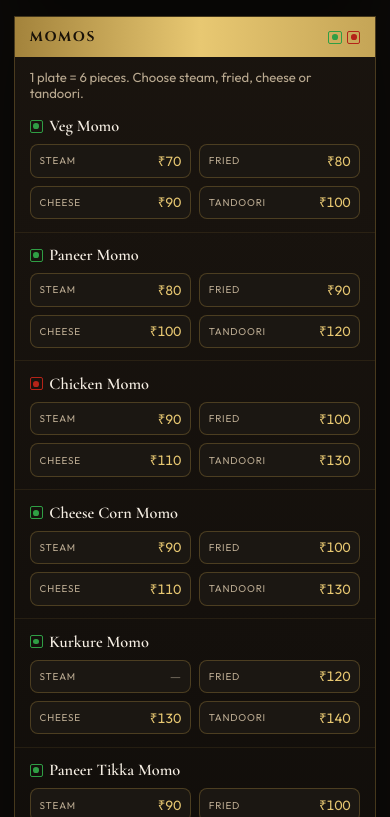
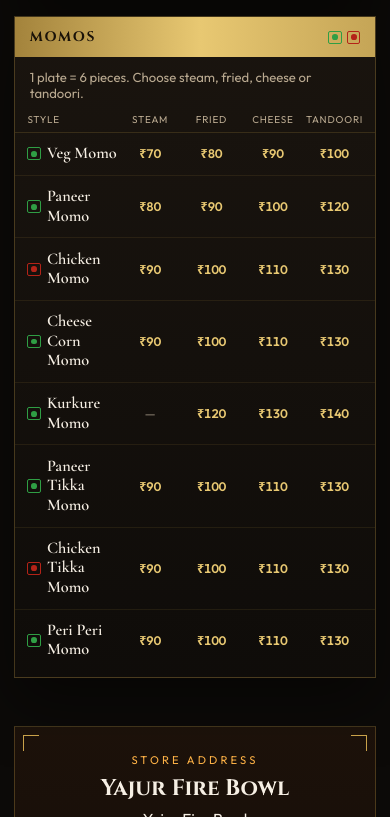
Before and after one commit to PratyushNayak04oct/Yajur-Fire-Bowl-v1, a Next.js app: page / in a window 390 px wide. Shown: the part 3567-4384 px from the top of the page. Built offline with nearby package versions, Linux system fonts and the light colour scheme.

Commit message:
CSS fixes

```diff
--- a/app/globals.css
+++ b/app/globals.css
@@ -730,49 +730,72 @@ main,
   grid-template-columns: auto;
 }
 
-.split-head,
-.momo-head {
+.split-head {
   display: none;
 }
 
+.momo-head,
+.momo {
+  display: grid;
+  grid-template-columns: minmax(5.6rem, 1.35fr) repeat(4, minmax(2.5rem, 1fr));
+  column-gap: 0.3rem;
+  align-items: center;
+  padding-inline: 0.75rem;
+}
+
+.momo-head {
+  padding-top: 0.55rem;
+  padding-bottom: 0.4rem;
+  color: var(--muted);
+  font-size: 0.62rem;
+  letter-spacing: 0.08em;
+  text-transform: uppercase;
+  text-align: center;
+  border-bottom: 1px solid rgba(201, 162, 74, 0.18);
+}
+
+.momo-head span:first-child {
+  text-align: left;
+  justify-self: start;
+}
+
 .momos {
-  display: grid;
+  display: block;
 }
 
 .momo {
-  display: grid;
-  grid-template-columns: 1fr 1fr;
-  gap: 0.5rem;
-  padding: 0.78rem 0.9rem;
+  padding-top: 0.7rem;
+  padding-bottom: 0.7rem;
   border-bottom: 1px solid rgba(201, 162, 74, 0.1);
 }
 
 .momo .name {
   display: flex;
   gap: 0.4rem;
-  grid-column: 1 / -1;
+  grid-column: 1;
   align-items: center;
+  justify-self: start;
+  line-height: 1.2;
 }
 
 .momo span:not(.name) {
-  display: inline-flex;
-  justify-content: space-between;
+  display: flex;
+  flex-direction: column;
+  justify-content: center;
   align-items: center;
-  background: #1b1712;
-  border: 1px solid var(--line);
-  border-radius: 8px;
-  padding: 0.42rem 0.55rem;
-  font-size: 0.84rem;
+  text-align: center;
+  background: transparent;
+  border: 0;
+  border-radius: 0;
+  padding: 0;
+  font-size: clamp(0.78rem, 3.2vw, 1rem);
   color: var(--gold-2);
   font-variant-numeric: tabular-nums;
+  font-weight: 600;
 }
 
 .momo span:not(.name)::before {
-  color: var(--muted);
-  font-size: 0.62rem;
-  letter-spacing: 0.08em;
-  text-transform: uppercase;
-  content: attr(data-label);
+  display: none;
 }
 
 .momo span.na {
@@ -1003,25 +1026,22 @@ main,
     grid-template-columns: 1fr 1fr;
   }
 
+  .momo-head,
   .momo {
-    grid-template-columns: minmax(10rem, 1.4fr) repeat(4, 1fr);
-    align-items: center;
+    grid-template-columns: minmax(9.5rem, 1.4fr) repeat(4, minmax(3.2rem, 1fr));
+    column-gap: 0.45rem;
+    padding-inline: 1rem;
+  }
+
+  .momo-head {
+    font-size: 0.7rem;
+    letter-spacing: 0.12em;
   }
 
   .momo span:not(.name) {
-    display: block;
-    text-align: center;
-    background: transparent;
-    border: 0;
-    padding: 0;
     font-size: 1rem;
   }
 
-  .momo span:not(.name)::before {
-    display: none;
-  }
-
-  .momo-head,
   .split-head {
     display: grid;
     padding: 0.5rem 1rem 0;
@@ -1029,23 +1049,15 @@ main,
     font-size: 0.7rem;
     letter-spacing: 0.12em;
     text-transform: uppercase;
-  }
-
-  .momo-head {
-    grid-template-columns: minmax(10rem, 1.4fr) repeat(4, 1fr);
-    text-align: center;
-  }
-
-  .momo-head span:first-child,
-  .split-head span:first-child {
-    text-align: left;
-  }
-
-  .split-head {
     grid-template-columns: 1fr 3.6rem 3.6rem;
     justify-items: end;
     gap: 0.35rem;
     padding-right: 1rem;
+  }
+
+  .split-head span:first-child {
+    justify-self: start;
+    text-align: left;
   }
 
   .pair b::before {
```
